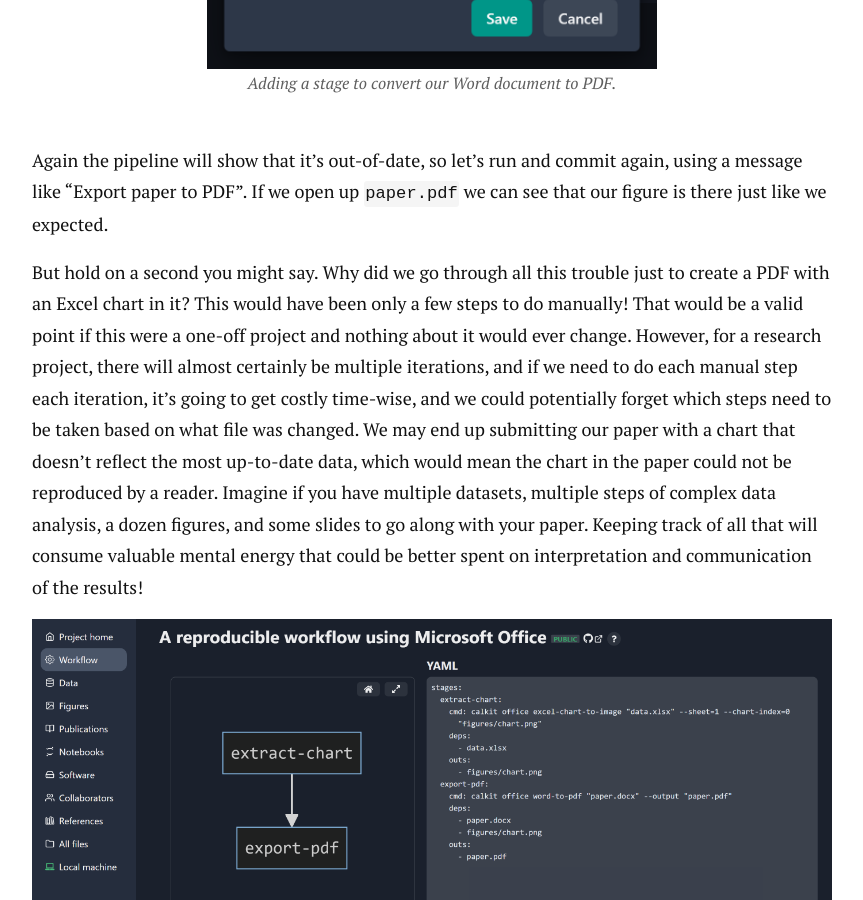
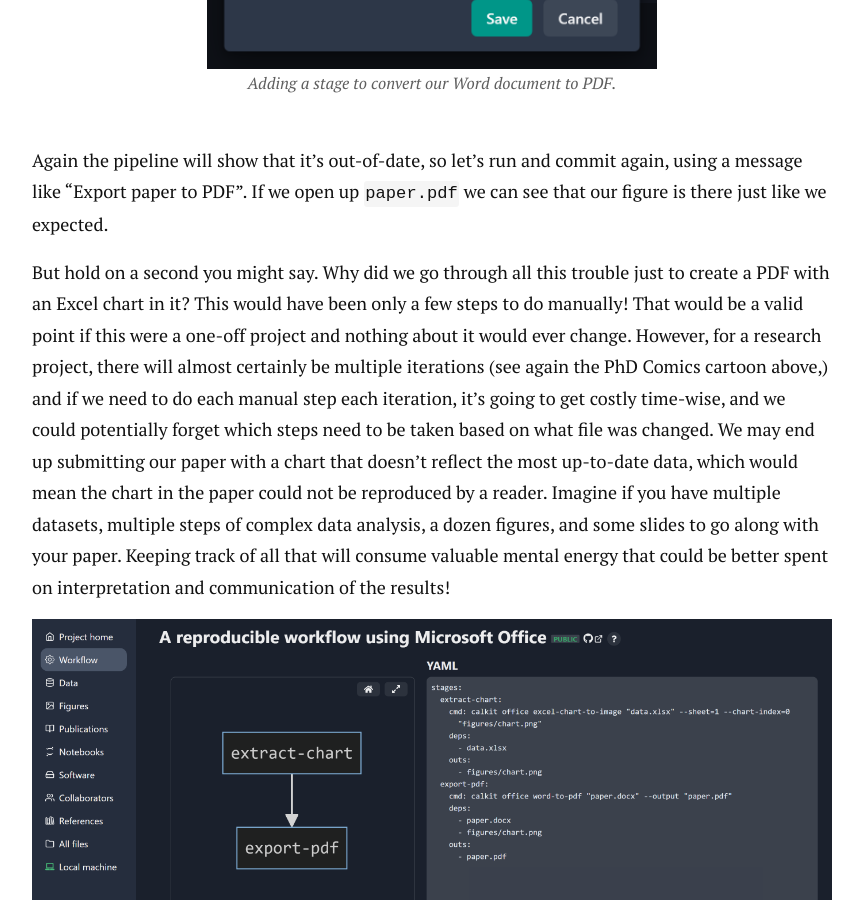
Before and after one commit to petebachant/petebachant.github.io, a Jekyll site: the page built from _posts/2024-11-12-office-repro.markdown, in a window 1280 px wide and 900 px high, scrolled down 12563 px. Shown: the whole window, without its empty margins (208-1071 px from the left). Built offline with Jekyll 4.4.1, drawn with Linux system fonts in a browser that asks for light colours; nearby versions of some CDN libraries; comment, search, counter and statistics services are not loaded.

Commit message:
Refer back to cartoon

```diff
--- a/_posts/2024-11-12-office-repro.markdown
+++ b/_posts/2024-11-12-office-repro.markdown
@@ -264,7 +264,7 @@ This would have been only a few steps to do manually!
 That would be a valid point if this were a one-off project and nothing
 about it would ever change.
 However, for a research project, there will almost certainly be multiple
-iterations,
+iterations (see again the PhD Comics cartoon above,)
 and if we need to do each manual step each iteration,
 it's going to get costly time-wise, and we could potentially forget
 which steps need to be taken based on what file was changed.
```
